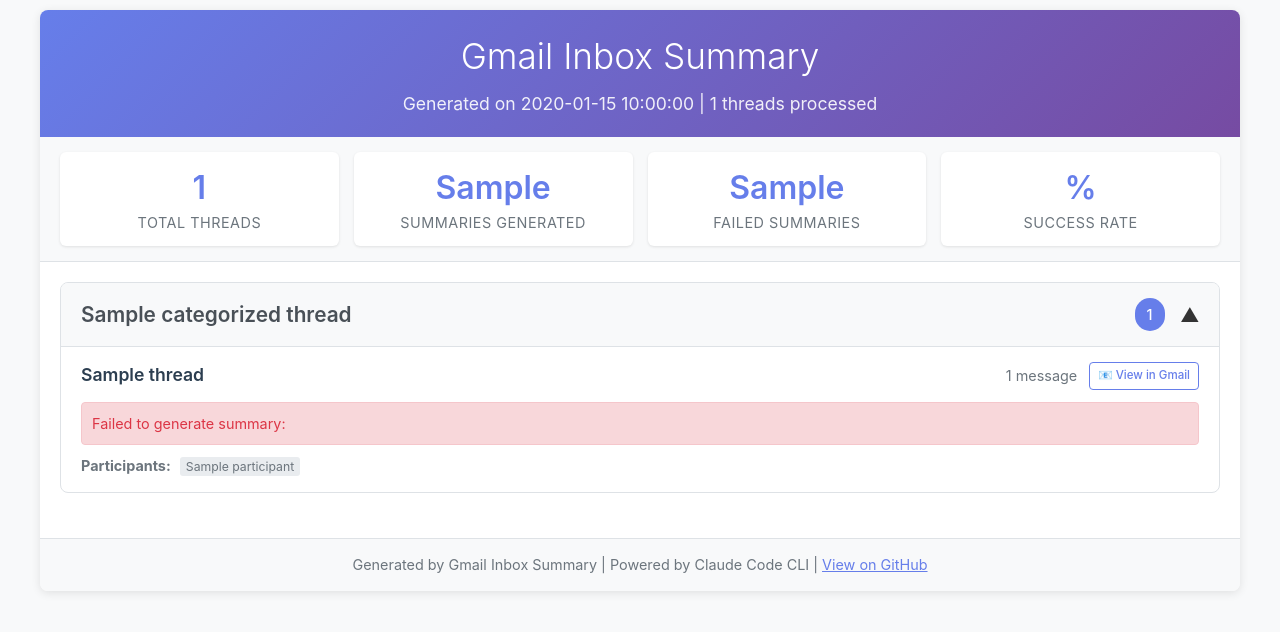
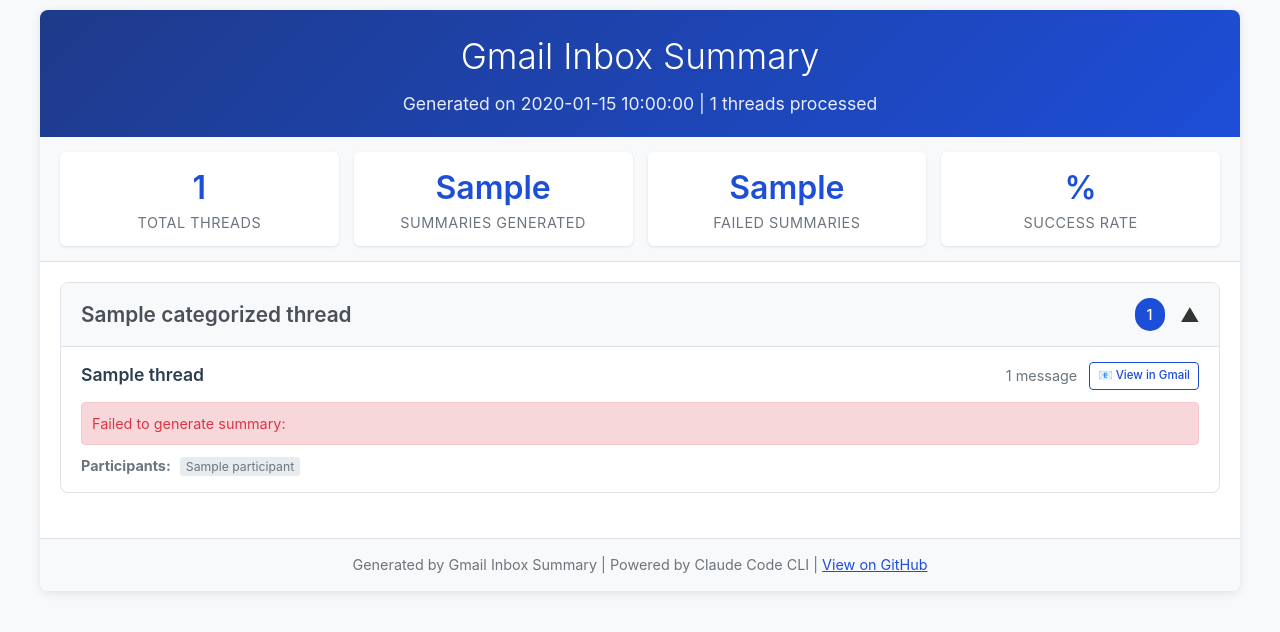
Before and after one commit to dhellmann/gmail-inbox-summary, a Python web app: template templates/summary.html in a window 1280 px wide. Shown: the top 632 px of the page. Run offline with Jinja, Linux system fonts and the light colour scheme; the template is opened without the code that fills it: most values are stand-ins (such as "Sample title", 1, 10 or a date in 2020).

Commit message:
Change HTML template color scheme to blue-based
Update the color scheme from purple/violet to blue-based throughout the HTML template. This includes:
- Header gradient background
- Stat number colors
- Category count badge colors
- Gmail link colors
- Thread summary border colors
- GitHub link color

🤖 Generated with [Claude Code](https://claude.ai/code)

Co-Authored-By: Claude <noreply@anthropic.com>

```diff
--- a/templates/summary.html
+++ b/templates/summary.html
@@ -30,7 +30,7 @@
         }
 
         .header {
-            background: linear-gradient(135deg, #667eea 0%, #764ba2 100%);
+            background: linear-gradient(135deg, #1e3a8a 0%, #1d4ed8 100%);
             color: white;
             padding: 20px;
             text-align: center;
@@ -67,7 +67,7 @@
         .stat-number {
             font-size: 2em;
             font-weight: 600;
-            color: #667eea;
+            color: #1d4ed8;
         }
 
         .stat-label {
@@ -110,7 +110,7 @@
         }
 
         .category-count {
-            background: #667eea;
+            background: #1d4ed8;
             color: white;
             padding: 6px 12px;
             border-radius: 20px;
@@ -173,10 +173,10 @@
         }
 
         .gmail-link {
-            color: #667eea;
+            color: #1d4ed8;
             text-decoration: none;
             padding: 4px 8px;
-            border: 1px solid #667eea;
+            border: 1px solid #1d4ed8;
             border-radius: 4px;
             font-size: 0.8em;
             font-weight: 500;
@@ -184,7 +184,7 @@
         }
 
         .gmail-link:hover {
-            background: #667eea;
+            background: #1d4ed8;
             color: white;
             text-decoration: none;
         }
@@ -203,7 +203,7 @@
             border-radius: 6px;
             padding: 12px;
             margin: 12px 0;
-            border-left: 4px solid #667eea;
+            border-left: 4px solid #1d4ed8;
             font-style: italic;
             line-height: 1.4;
         }
@@ -393,7 +393,7 @@
         <footer class="footer">
             Generated by Gmail Inbox Summary |
             Powered by Claude Code CLI |
-            <a href="https://github.com/dhellmann/gmail-inbox-summary" style="color: #667eea;">View on GitHub</a>
+            <a href="https://github.com/dhellmann/gmail-inbox-summary" style="color: #1d4ed8;">View on GitHub</a>
         </footer>
     </div>
 
```
